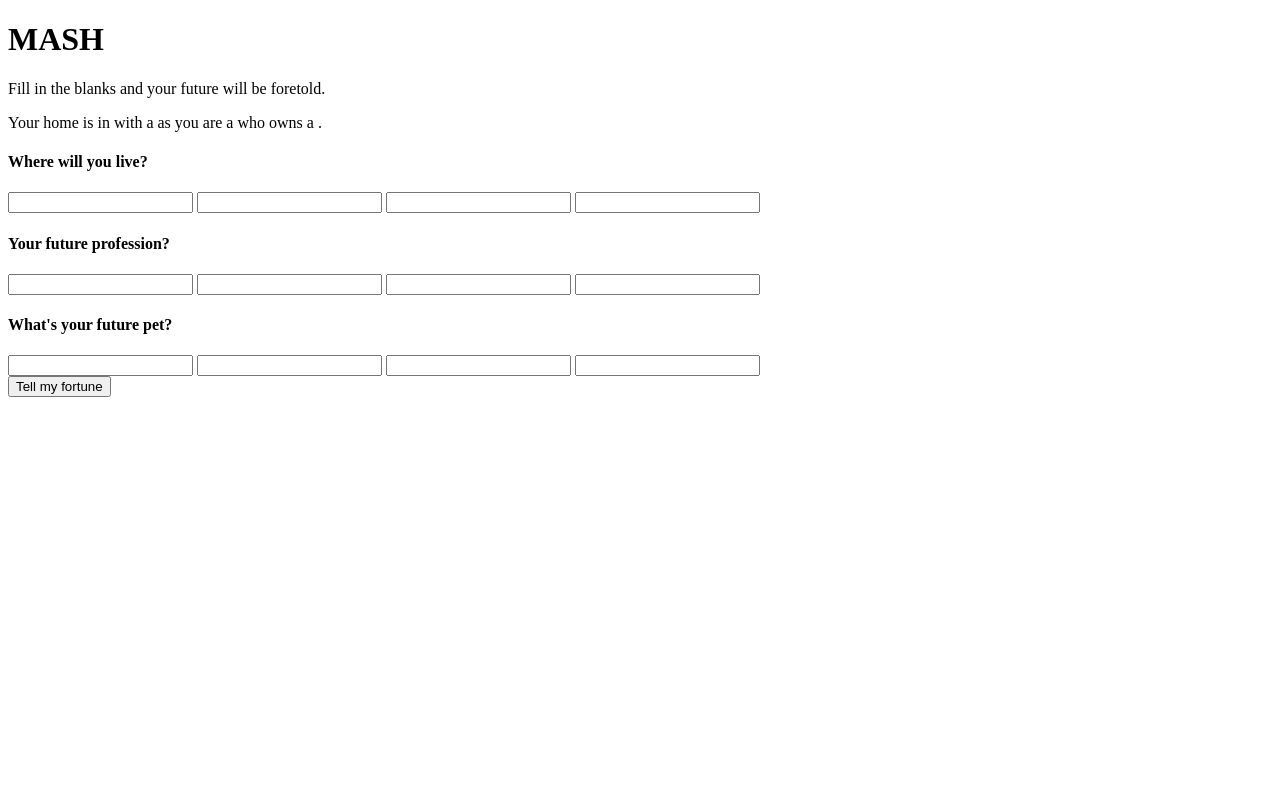
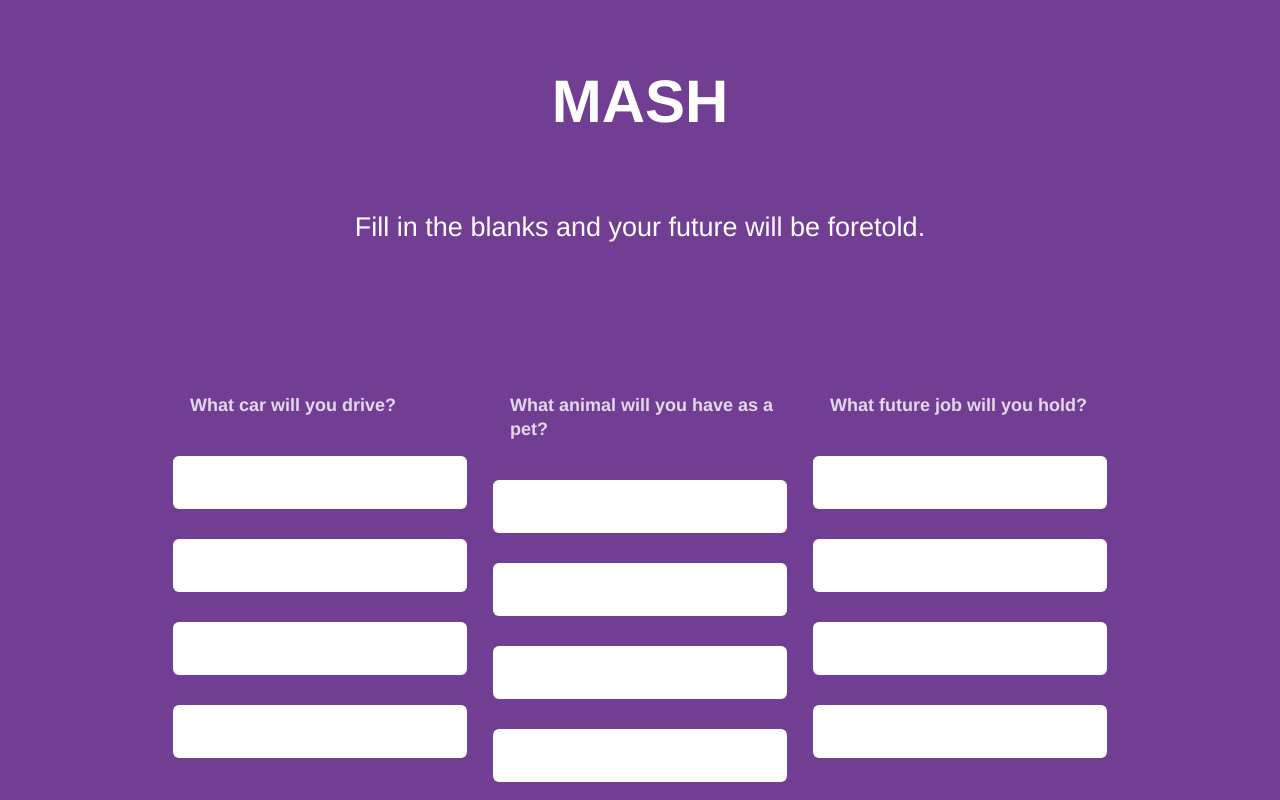
Before and after one commit to ksaldana/MASH-Game, a plain HTML site: page index.html in a window 1280 px wide. Shown: the top 800 px of the page. Drawn offline with Linux system fonts and the light colour scheme.

Commit message:
changed questions html

```diff
--- /dev/null
+++ b/css/style.css
@@ -0,0 +1,118 @@
+/* Body styling */
+body {
+  background: #713e94;
+  color: #fff;
+  font-family: Helvetica, Arial;
+  font-size: 27px;
+  font-weight: 300;
+  line-height: 1.65em;
+  margin: 0 auto;
+  max-width: 960px;
+  padding: 40px 10px;
+}
+
+
+/* Heading Styles */
+h1 {
+  font-size: 60px;
+  color: #fff;
+  text-align: center;
+}
+
+
+/* Game Directions */
+.description {
+  text-align: center;
+  margin: 80px auto 40px;
+}
+
+
+/* Submit Button, Columns, Questions, and Inputs */
+.button-submit {
+  background: transparent;
+  border: 3px solid #fff;
+  border-radius: 6px;
+  color: #fff;
+  cursor: pointer;
+  display: block;
+  font-size: 20px;
+  font-weight: bold;
+  margin: 0 auto 60px;
+  padding: 1em 2em;
+  text-align: center;
+}
+
+.bucket {
+  display: inline-block;
+  margin-bottom: 40px;
+  width: 100%;
+}
+
+.choice-bucket {
+  display: inline-block;
+  float: left;
+  margin: 0;
+  padding: 0;
+  width: 33.333333%;
+}
+
+.choice-bucket label {
+  font-size: 12px;
+  line-height: 13px;
+  margin: 15px 4%;
+}
+
+.choice-bucket input {
+  border: 0;
+  border-radius: 6px;
+  color: #713e94;
+  font-size: 18px;
+  margin: 15px 4%;
+  outline: 0;
+  padding: 16px 0;
+  text-indent: 20px;
+  width: 92%;
+}
+
+.choice-bucket label ~ input {
+  margin-top: 0;
+}
+
+.highlight {
+  font-size: 18px;
+  line-height: 24px;
+  margin-left: 30px;
+  opacity: .8;
+}
+
+
+
+/* Answer Div */
+#answers {
+  margin: 60px 0;
+  background: #fff;
+  border-radius: 6px;
+  color: #713e94;
+  transition: 1s linear;
+}
+
+#answers p {
+  max-width: 760px;
+  margin: auto;
+  padding: 20px 0;
+}
+
+#answers p span {
+  font-weight: bold;
+}
+
+
+.hide {
+  opacity: 0;
+  height: 0;
+}
+
+.show {
+  opacity: 1;
+  height: 100%;
+}
--- a/index.html
+++ b/index.html
@@ -7,7 +7,7 @@
     <meta name="viewport" content="width=device-width, initial-scale=1, minimum-scale=0.5, maximum-scale=0.5, minimal-ui">
     <title>MASH</title>
     <link href="" rel="stylesheet">
-    <link href="" rel="stylesheet">
+    <link href="css/style.css" rel="stylesheet">
   </head>
   <!-- HEAD SECTION ENDS -->
 
@@ -21,21 +21,21 @@
       </div>
       <div class="bucket">
         <div class="choice-bucket">
-          <h4 class="highlight">Where will you live?</h4>
+          <h4 class="highlight">What car will you drive?</h4>
           <input name="answer_1[]">
           <input name="answer_1[]">
           <input name="answer_1[]">
           <input name="answer_1[]">
         </div>
         <div class="choice-bucket">
-          <h4 class="highlight">Your future profession?</h4>
+          <h4 class="highlight">What animal will you have as a pet?</h4>
           <input name="answer_2[]">
           <input name="answer_2[]">
           <input name="answer_2[]">
           <input name="answer_2[]">
         </div>
         <div class="choice-bucket">
-          <h4 class="highlight">What's your future pet?</h4>
+          <h4 class="highlight">What future job will you hold?</h4>
           <input name="answer_3[]">
           <input name="answer_3[]">
           <input name="answer_3[]">
```
